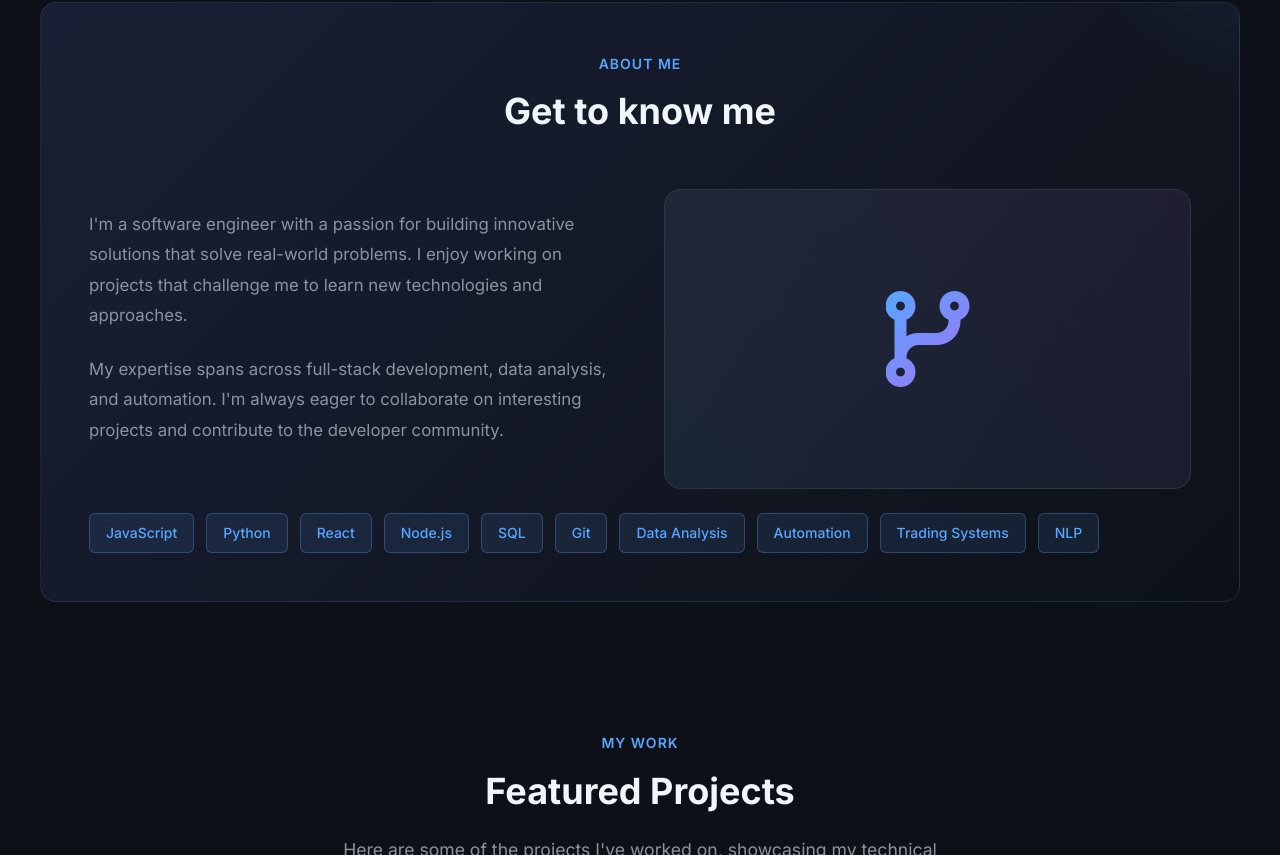
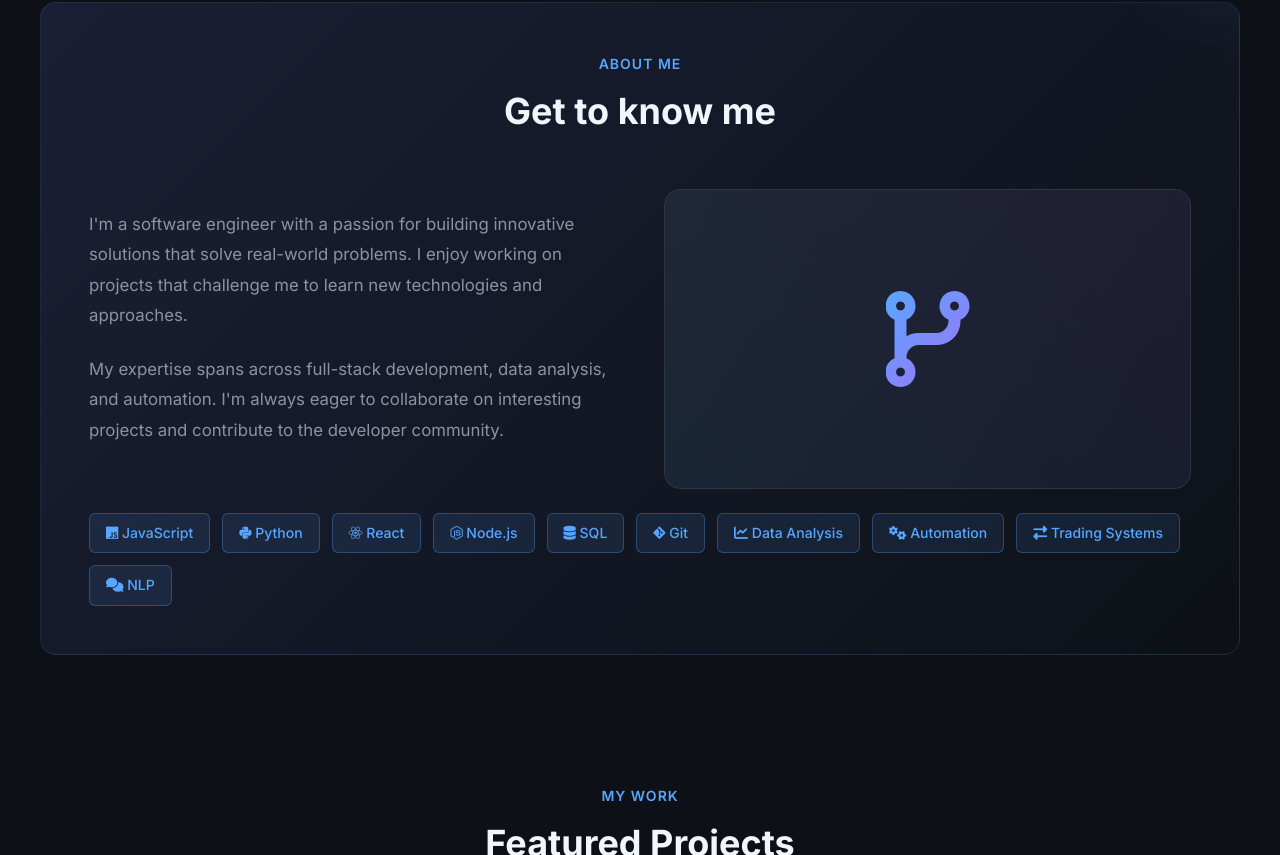
Before and after one commit to simonmaina1-dot/personal-portfolio, a plain HTML site: page index.html in a window 1280 px wide. Shown: the part 830-1685 px from the top of the page. Drawn offline with Linux system fonts and the light colour scheme.

Commit message:
Add skill icons to about section
- Added Font Awesome icons for each skill (JavaScript, Python, React, Node.js, SQL, Git, Data Analysis, Automation, Trading Systems, NLP)

```diff
--- a/index.html
+++ b/index.html
@@ -842,16 +842,16 @@
             </div>
         </div>
         <div class="skills-container">
-            <span class="skill-tag">JavaScript</span>
-            <span class="skill-tag">Python</span>
-            <span class="skill-tag">React</span>
-            <span class="skill-tag">Node.js</span>
-            <span class="skill-tag">SQL</span>
-            <span class="skill-tag">Git</span>
-            <span class="skill-tag">Data Analysis</span>
-            <span class="skill-tag">Automation</span>
-            <span class="skill-tag">Trading Systems</span>
-            <span class="skill-tag">NLP</span>
+            <span class="skill-tag"><i class="fab fa-js"></i> JavaScript</span>
+            <span class="skill-tag"><i class="fab fa-python"></i> Python</span>
+            <span class="skill-tag"><i class="fab fa-react"></i> React</span>
+            <span class="skill-tag"><i class="fab fa-node-js"></i> Node.js</span>
+            <span class="skill-tag"><i class="fas fa-database"></i> SQL</span>
+            <span class="skill-tag"><i class="fab fa-git-alt"></i> Git</span>
+            <span class="skill-tag"><i class="fas fa-chart-line"></i> Data Analysis</span>
+            <span class="skill-tag"><i class="fas fa-cogs"></i> Automation</span>
+            <span class="skill-tag"><i class="fas fa-exchange-alt"></i> Trading Systems</span>
+            <span class="skill-tag"><i class="fas fa-comments"></i> NLP</span>
         </div>
     </section>
 
```
